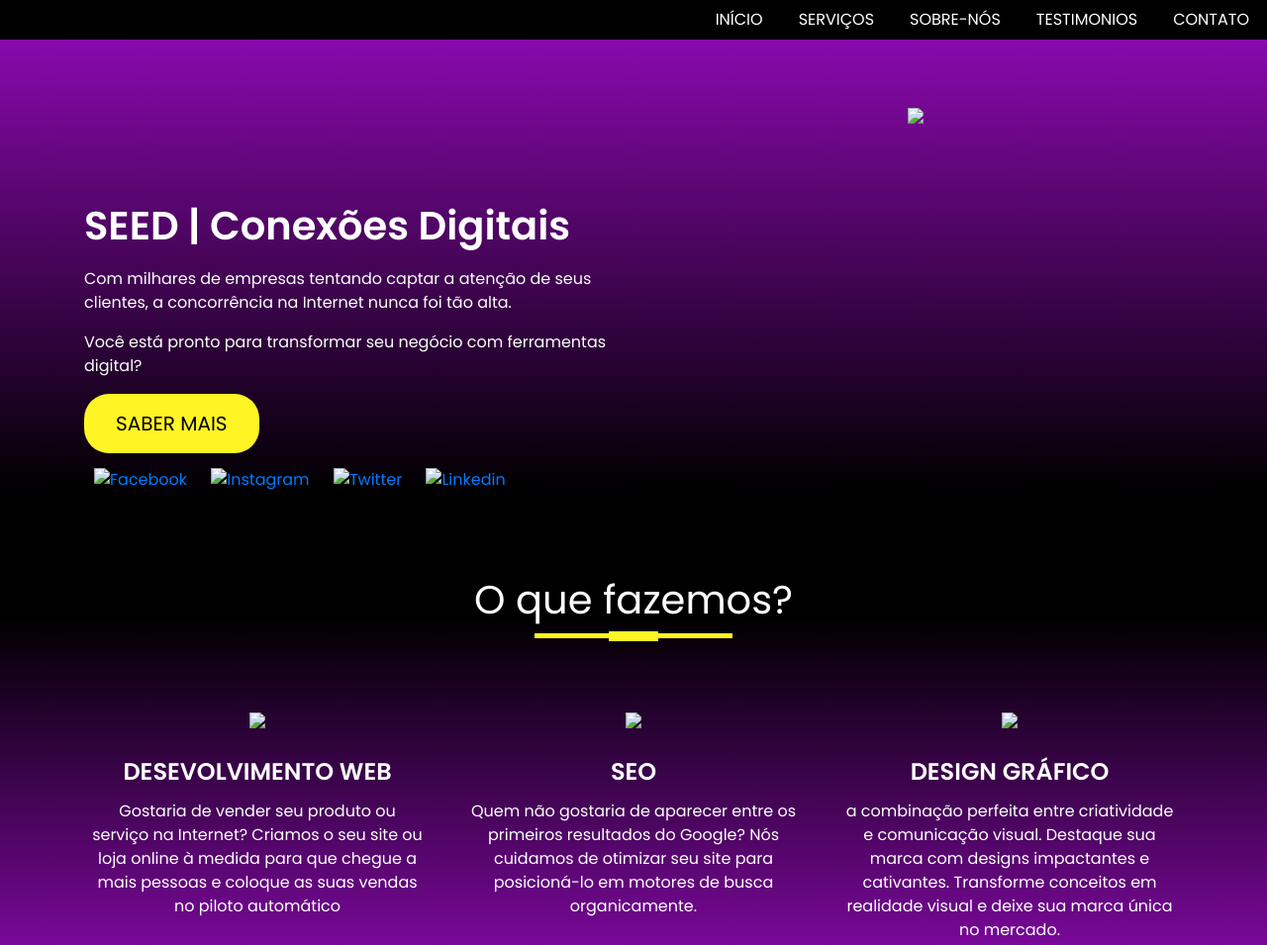
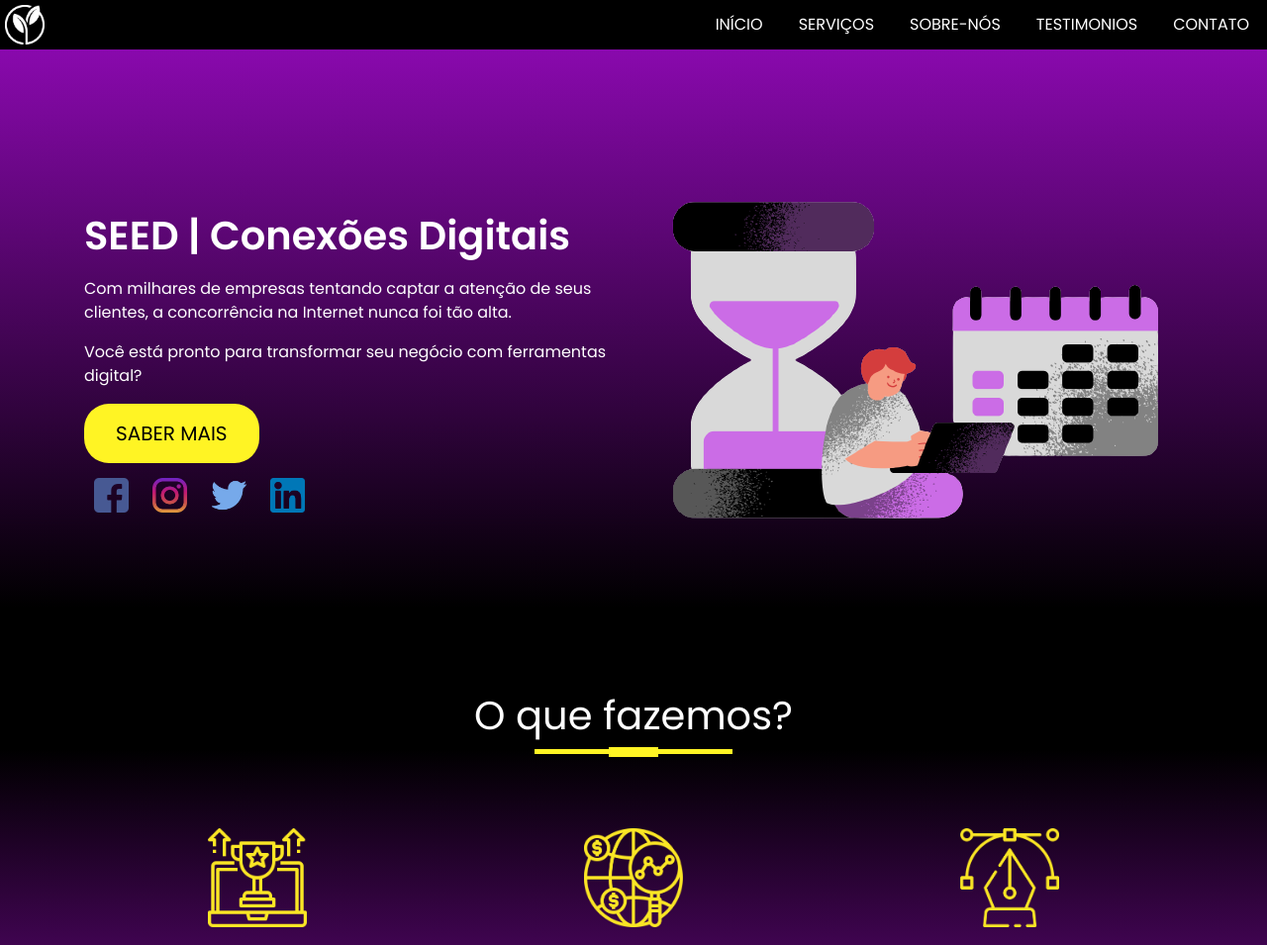
Before and after one commit to lucaspalmanew/agency-landing-page, a plain HTML site: page index.html in a window 1280 px wide. Shown: the top 955 px of the page at 99% size. Drawn offline with nearby package versions, Linux system fonts and the light colour scheme; files that its build step writes are made by us from their sources; a script that the page names is missing; files whose address does not match are found by name.

Commit message:
commit images

```diff
--- a/index.html
+++ b/index.html
@@ -47,7 +47,7 @@
     <section id="nav-bar">
       <nav class="navbar navbar-expand-lg navbar-light">
         <a class="navbar-brand" href="#"
-          ><img src="images/logo5.png" alt=""
+          ><img src="agency-landing-page-master/images/logo5.png" alt=""
         /></a>
         <button
           class="navbar-toggler"
@@ -100,14 +100,14 @@
 
             <button id="meuBotao" onmouseover="mudarCor('red', 0.3)" onmouseout="mudarCor('blue', 0.3)" class="meuBotao">SABER MAIS</button>
               <div class="social-icons">
-                <a href="#"><img src="images/facebook.png" alt="Facebook" /></a>
-                <a href="https://instagram.com/seedconect?igshid=MmIzYWVlNDQ5Yg==" target="_blank"><img src="images/instagram.png" alt="Instagram" /></a>
-                <a href="#"><img src="images/twitter.png" alt="Twitter" /></a>
-                <a href="#"><img src="images/linkedin.png" alt="Linkedin" /></a>
+                <a href="#"><img src="agency-landing-page-master/images/facebook.png" alt="Facebook" /></a>
+                <a href="https://instagram.com/seedconect?igshid=MmIzYWVlNDQ5Yg==" target="_blank"><img src="agency-landing-page-master/images/instagram.png" alt="Instagram" /></a>
+                <a href="#"><img src="agency-landing-page-master/images/twitter.png" alt="Twitter" /></a>
+                <a href="#"><img src="agency-landing-page-master/images/linkedin.png" alt="Linkedin" /></a>
               </div>
           </div>
           <div class="col-md-6 text-center">
-            <img src="images/Design_sem_nome-removebg-preview.png" class="img-fluid" />
+            <img src="agency-landing-page-master/images/Design_sem_nome-removebg-preview.png" class="img-fluid" />
           </div>
         </div>
       </div>
@@ -128,7 +128,7 @@
         <h1 class="title">O que fazemos?</h1>
         <div class="row text-center">
           <div class="col-md-4 services">
-            <img src="images/Layer 2.png" class="service-img" />
+            <img src="agency-landing-page-master/images/Layer 2.png" class="service-img" />
             <h4>DESEVOLVIMENTO WEB</h4>
             <p>
               Gostaria de vender seu produto ou serviço na Internet? Criamos
@@ -136,7 +136,7 @@
             </p>
           </div>
           <div class="col-md-4 services">
-            <img src="images/Layer 3.png" class="service-img" />
+            <img src="agency-landing-page-master/images/Layer 3.png" class="service-img" />
             <h4>SEO</h4>
             <p>
               Quem não gostaria de aparecer entre os primeiros resultados do
@@ -145,7 +145,7 @@
             </p>
           </div>
           <div class="col-md-4 services">
-            <img src="images/Layer 1.png" class="service-img" />
+            <img src="agency-landing-page-master/images/Layer 1.png" class="service-img" />
             <h4>DESIGN GRÁFICO</h4>
             <p>
               a combinação perfeita entre criatividade e comunicação visual. Destaque sua marca com designs impactantes e cativantes.
@@ -188,7 +188,7 @@
             </ul>
           </div>
           <div class="col-md-6">
-            <img src="images/esrtrtyd copywqqw png.png" class="img-fluid" />
+            <img src="agency-landing-page-master/images/esrtrtyd copywqqw png.png" class="img-fluid" />
           </div>
         </div>
       </div>
@@ -288,7 +288,7 @@
       <div class="container">
         <div class="row">
           <div class="col-md-4 footer-box">
-            <img src="images/3-removebg-preview.png" />
+            <img src="agency-landing-page-master/images/3-removebg-preview.png" />
             <p>
               Somos uma agência focada em processos de transformação digital
               para que você possa levar seu negócio para o próximo nível. Cada cliente
```
